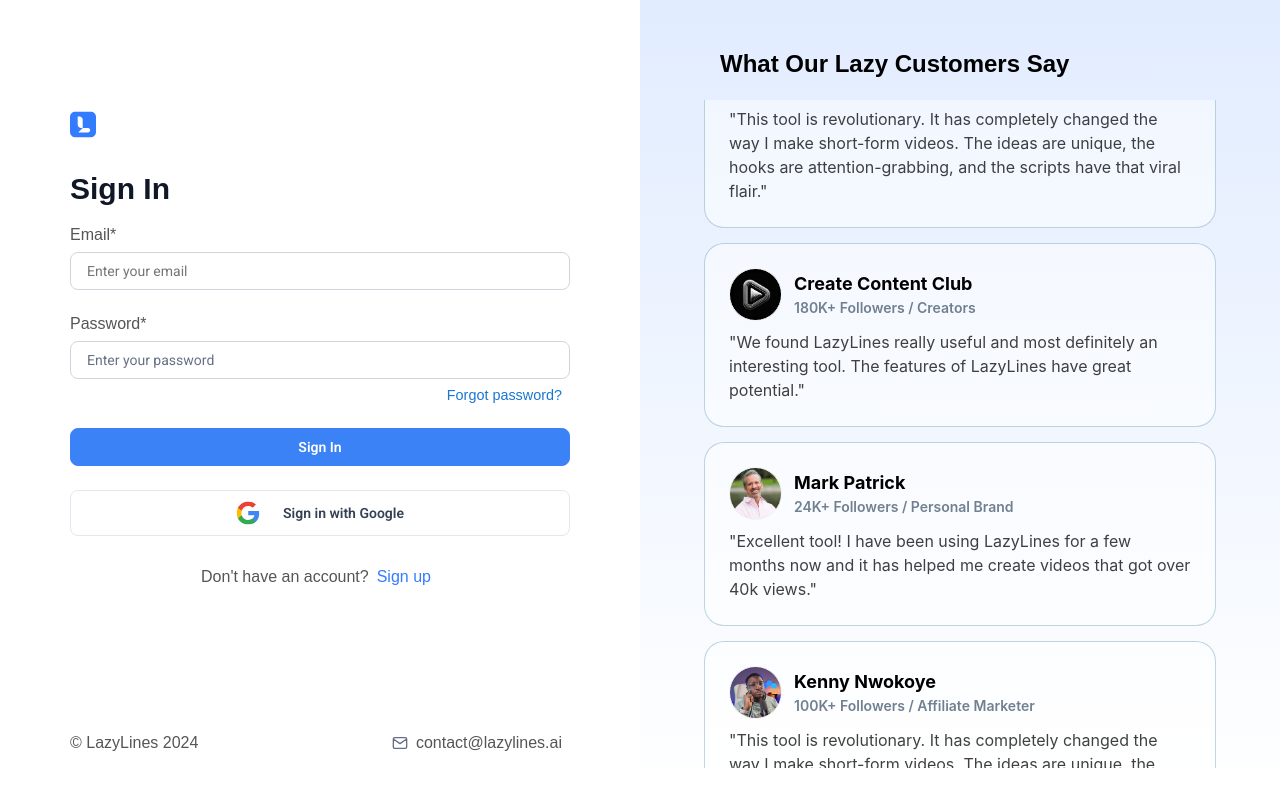
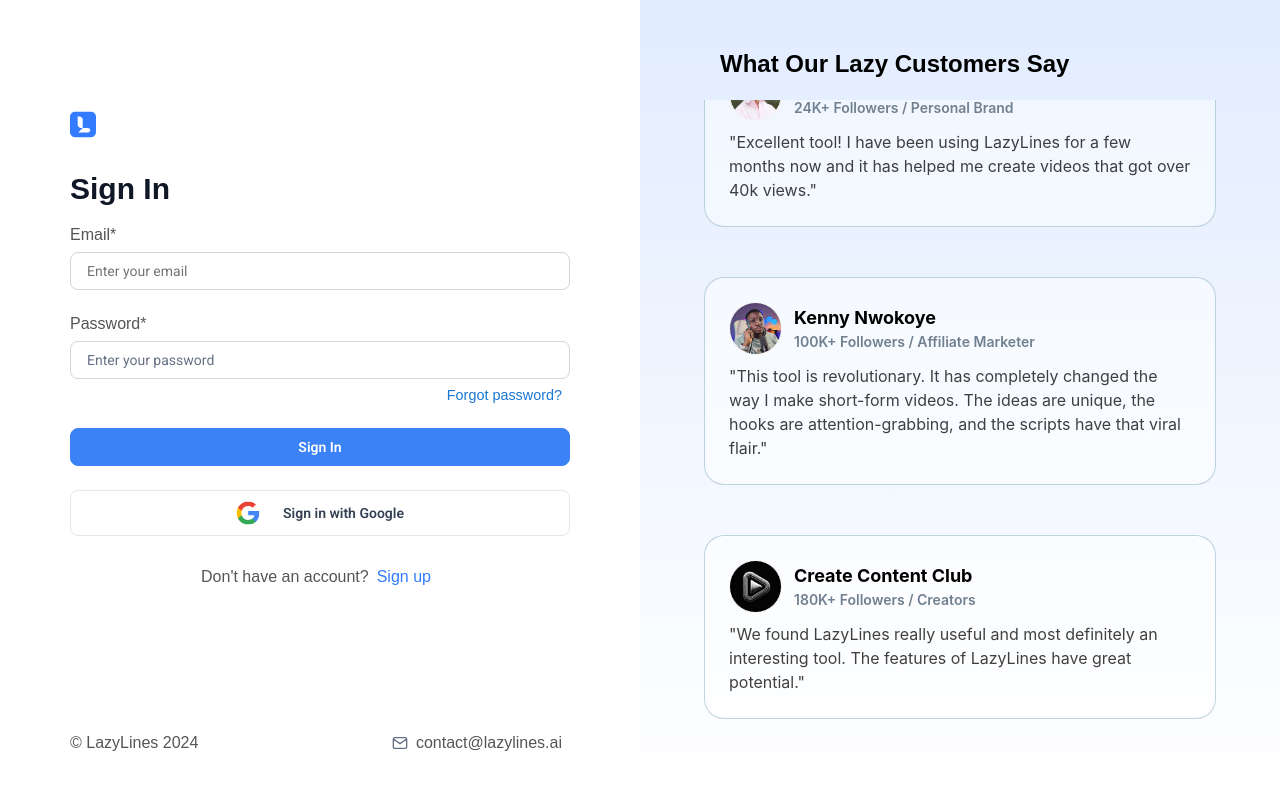
Before and after one commit to AndRoo97/LazyLines, a React (Create React App) app in the folder lazylines-clone/: page / in a window 1280 px wide. Built offline with nearby package versions, Linux system fonts and the light colour scheme.

Commit message:
plusz egy komment az eredeti másolatokhoz hozzáadva a Comments.tsx-be hogy ne legyen szünet a kártyák között és az animáció elkészítése

```diff
--- a/lazylines-clone/src/components/Comments.css
+++ b/lazylines-clone/src/components/Comments.css
@@ -54,6 +54,19 @@
 
   .comments-wrapper h2 {
     margin: 0;
+  }
+
+  .comments-track {
+    display: flex;
+    flex-direction: column;
+    gap: 20px;
+    padding-bottom: 0;
+    animation: scrollUpContinuous 20s linear infinite;
+    height: calc(((3 * (72px + 50px)) + (3 - 1) * 20px) * 2);
+    width: 100%;
+    margin-top: 0;
+    margin-bottom: 0;
+    box-sizing: border-box;
   }
 
 .comment-card {
@@ -116,3 +129,32 @@
     line-height: 1.5;
     box-sizing: border-box;
   }
+
+  @keyframes scrollUpContinuous {
+    0% {
+      transform: translateY(0);
+    }
+    100% {
+      transform: translateY(calc(-1 * ((3 * (72px + 50px)) + (3 - 1) * 132px)));
+    }
+  }
+
+
+  @media (max-width: 768px) {
+    .comments-container {
+      width: 100vw;
+    }
+
+    .comments-header {
+      left: 16px;
+      width: auto;
+      text-align: left;
+    }
+
+    .comments-wrapper {
+      max-width: 95%;
+      margin-top: 20px;
+      margin-bottom: 20px;
+      height: auto;
+    }
+  }
--- a/lazylines-clone/src/components/Comments.tsx
+++ b/lazylines-clone/src/components/Comments.tsx
@@ -85,6 +85,25 @@
                     <div className="comment-text">{testimonial.text}</div>
                 </div>
                 ))}
+                {commentsData.map((testimonial, index) => (
+                <div
+                    className="comment-card duplicated"
+                    key={`duplicated-${1}`}
+                    style={{ transform: `rotate()` }}
+                >
+                <div className="comment-header">
+                    <div
+                        className="testimonial-image-container"
+                        style={{ backgroundImage: `url(${testimonial.image})` }}
+                    ></div>
+                    <div className="comment-info">
+                        <h3 className="comment-name">{testimonial.name}</h3>
+                        <h3 className="comment-title">{testimonial.title}</h3>
+                    </div>
+                </div>
+                    <div className="comment-text">{testimonial.text}</div>
+                </div>
+                ))}
 
 
             </div>
```
